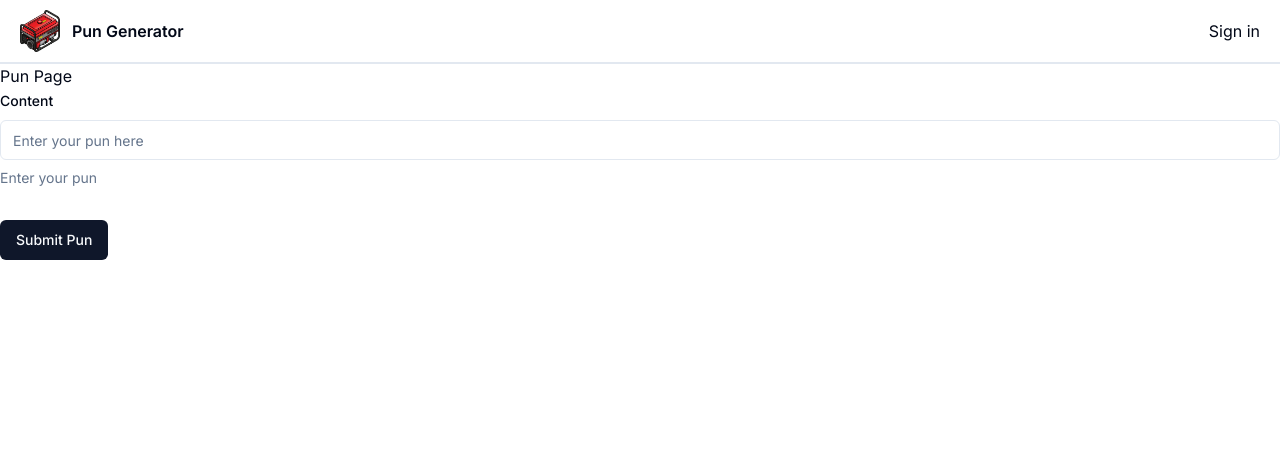
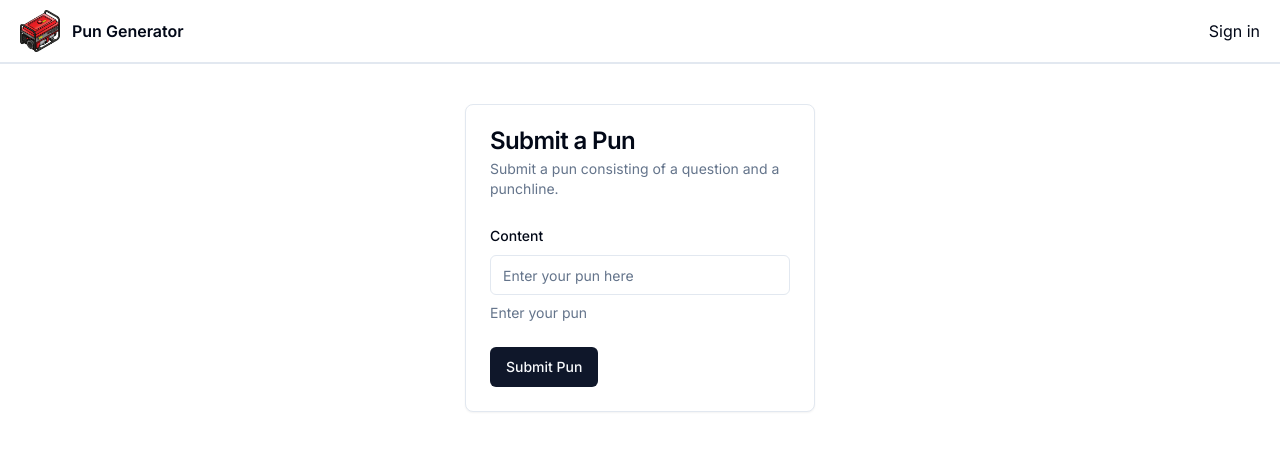
Before and after one commit to shaikathaque/pun-generator, a Next.js app: page /pun in a window 1280 px wide. Shown: the top 450 px of the page. Built offline with nearby package versions, Linux system fonts and the light colour scheme; no server answers.

Commit message:
chore: add card components

```diff
--- a/src/app/page.tsx
+++ b/src/app/page.tsx
@@ -1,20 +1,24 @@
 import { Button } from '@/components/ui/button';
 import Link from 'next/link';
 import { getPuns } from '@/app/actions';
+import Pun from '@/components/pun';
+import { Plus } from 'lucide-react';
 
 export default async function Home() {
   const puns = await getPuns();
   return (
     <div className="flex flex-col items-center space-y-10 py-10">
-      <h1 className="text-3xl font-semibold">Puns</h1>
-      <div>
+      <Link href="/pun">
+        <Button>
+          <Plus className="2-4 mr-2 h-4" />
+          Submit a Pun
+        </Button>
+      </Link>
+      <div className="flex flex-col gap-y-5">
         {puns.map((pun, i) => {
-          return <div key={i}>{pun.content}</div>;
+          return <Pun key={i} {...pun} />;
         })}
       </div>
-      <Link href="/pun">
-        <Button>Create Pun</Button>
-      </Link>
     </div>
   );
 }
--- a/src/app/pun/page.tsx
+++ b/src/app/pun/page.tsx
@@ -3,8 +3,6 @@
 import { zodResolver } from '@hookform/resolvers/zod';
 import { useForm } from 'react-hook-form';
 import { z } from 'zod';
-
-import { auth } from '@clerk/nextjs/server';
 
 import { Button } from '@/components/ui/button';
 import {
@@ -19,28 +17,43 @@
 import { Input } from '@/components/ui/input';
 import prisma from '@/lib/prisma';
 import { createPun } from '@/app/actions/index';
+import {
+  Card,
+  CardContent,
+  CardDescription,
+  CardFooter,
+  CardHeader,
+  CardTitle,
+} from '@/components/ui/card';
 
-const formSchema = z.object({
+const createPunFormSchema = z.object({
   content: z.string().min(2, {
     message: 'Pun must be at least 2 characters long',
   }),
 });
 
 export default function Pun() {
-  const form = useForm<z.infer<typeof formSchema>>({
-    resolver: zodResolver(formSchema),
+  const createPunForm = useForm<z.infer<typeof createPunFormSchema>>({
+    resolver: zodResolver(createPunFormSchema),
     defaultValues: {
       content: '',
     },
   });
 
   return (
-    <>
-      <h1>Pun Page</h1>
-      <Form {...form}>
-        <form action={createPun} className="space-y-8">
+    <div className="flex flex-col items-center py-10">
+      <Card className="w-[350px]">
+        <CardHeader>
+          <CardTitle>Submit a Pun</CardTitle>
+          <CardDescription>
+            Submit a pun consisting of a question and a punchline.
+          </CardDescription>
+        </CardHeader>
+        <CardContent>
+          <Form {...createPunForm}>
+            <form action={createPun}>
               <FormField
-            control={form.control}
+                control={createPunForm.control}
                 name="content"
                 render={({ field }) => (
                   <FormItem>
@@ -53,9 +66,13 @@
                   </FormItem>
                 )}
               />
-          <Button type="submit">Submit Pun</Button>
             </form>
           </Form>
-    </>
+        </CardContent>
+        <CardFooter>
+          <Button type="submit">Submit Pun</Button>
+        </CardFooter>
+      </Card>
+    </div>
   );
 }
--- /dev/null
+++ b/src/components/pun.tsx
@@ -0,0 +1,22 @@
+import { Pun } from '@prisma/client';
+
+import {
+  Card,
+  CardContent,
+  CardDescription,
+  CardFooter,
+  CardHeader,
+  CardTitle,
+} from '@/components/ui/card';
+
+export default function Pun({ content, id }: Pun) {
+  return (
+    <Card className="w-[350px]">
+      <CardHeader></CardHeader>
+      <CardContent>
+        <p>{content}</p>
+      </CardContent>
+      <CardFooter></CardFooter>
+    </Card>
+  );
+}
--- /dev/null
+++ b/src/components/ui/card.tsx
@@ -0,0 +1,86 @@
+import * as React from 'react';
+
+import { cn } from '@/lib/utils';
+
+const Card = React.forwardRef<
+  HTMLDivElement,
+  React.HTMLAttributes<HTMLDivElement>
+>(({ className, ...props }, ref) => (
+  <div
+    ref={ref}
+    className={cn(
+      'rounded-lg border bg-card text-card-foreground shadow-sm',
+      className,
+    )}
+    {...props}
+  />
+));
+Card.displayName = 'Card';
+
+const CardHeader = React.forwardRef<
+  HTMLDivElement,
+  React.HTMLAttributes<HTMLDivElement>
+>(({ className, ...props }, ref) => (
+  <div
+    ref={ref}
+    className={cn('flex flex-col space-y-1.5 p-6', className)}
+    {...props}
+  />
+));
+CardHeader.displayName = 'CardHeader';
+
+const CardTitle = React.forwardRef<
+  HTMLParagraphElement,
+  React.HTMLAttributes<HTMLHeadingElement>
+>(({ className, ...props }, ref) => (
+  <h3
+    ref={ref}
+    className={cn(
+      'text-2xl font-semibold leading-none tracking-tight',
+      className,
+    )}
+    {...props}
+  />
+));
+CardTitle.displayName = 'CardTitle';
+
+const CardDescription = React.forwardRef<
+  HTMLParagraphElement,
+  React.HTMLAttributes<HTMLParagraphElement>
+>(({ className, ...props }, ref) => (
+  <p
+    ref={ref}
+    className={cn('text-sm text-muted-foreground', className)}
+    {...props}
+  />
+));
+CardDescription.displayName = 'CardDescription';
+
+const CardContent = React.forwardRef<
+  HTMLDivElement,
+  React.HTMLAttributes<HTMLDivElement>
+>(({ className, ...props }, ref) => (
+  <div ref={ref} className={cn('p-6 pt-0', className)} {...props} />
+));
+CardContent.displayName = 'CardContent';
+
+const CardFooter = React.forwardRef<
+  HTMLDivElement,
+  React.HTMLAttributes<HTMLDivElement>
+>(({ className, ...props }, ref) => (
+  <div
+    ref={ref}
+    className={cn('flex items-center p-6 pt-0', className)}
+    {...props}
+  />
+));
+CardFooter.displayName = 'CardFooter';
+
+export {
+  Card,
+  CardHeader,
+  CardFooter,
+  CardTitle,
+  CardDescription,
+  CardContent,
+};
```
Lines whose indentation alone changed are shown as unchanged.
